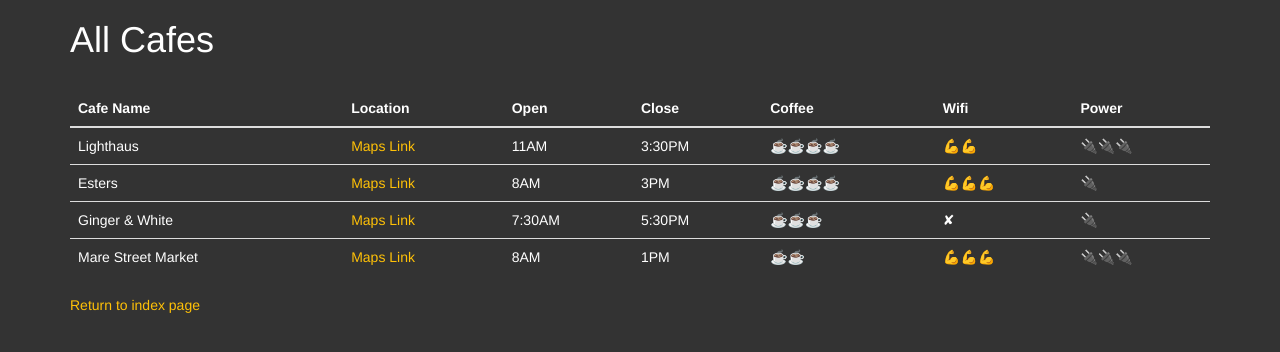
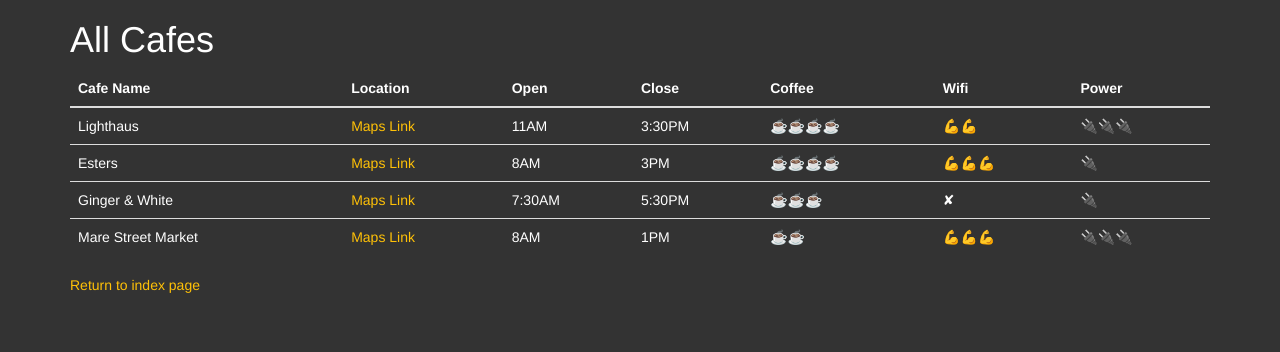
Before and after one commit to Steven-Klavins/Python-Bootcamp-2022, a Flask app: page /cafes in a window 1280 px wide. Shown: the top 352 px of the page. Run offline with Flask 2, Linux system fonts and the light colour scheme; some libraries are stand-ins or nearby versions.

Commit message:
fixed formatting

```diff
--- a/Web Apps/coffee-and-wifi/templates/cafes.html
+++ b/Web Apps/coffee-and-wifi/templates/cafes.html
@@ -3,15 +3,12 @@
 {% block title %}Restaurants{% endblock %}
 
 {% block content %}
-<link rel= "stylesheet" type= "text/css" href= "{{ url_for('static',filename='css/styles.css') }}">
+<link rel="stylesheet" type="text/css" href="{{ url_for('static',filename='css/styles.css') }}">
 
 <div class="container">
     <div class="row">
         <div class="col-sm-12">
-
             <h1>All Cafes</h1>
-
-	  <table class="table">
             <table class="table">
                 <thead>
                 <tr>
@@ -38,12 +35,9 @@
                 {% endfor %}
                 </tbody>
             </table>
-  	  </table>
-
             <p><a href="{{ url_for('home') }}">Return to index page</a></p>
-
         </div>
     </div>
 </div>
-
+</div>
 {% endblock %}
```
Lines whose indentation alone changed are shown as unchanged.
